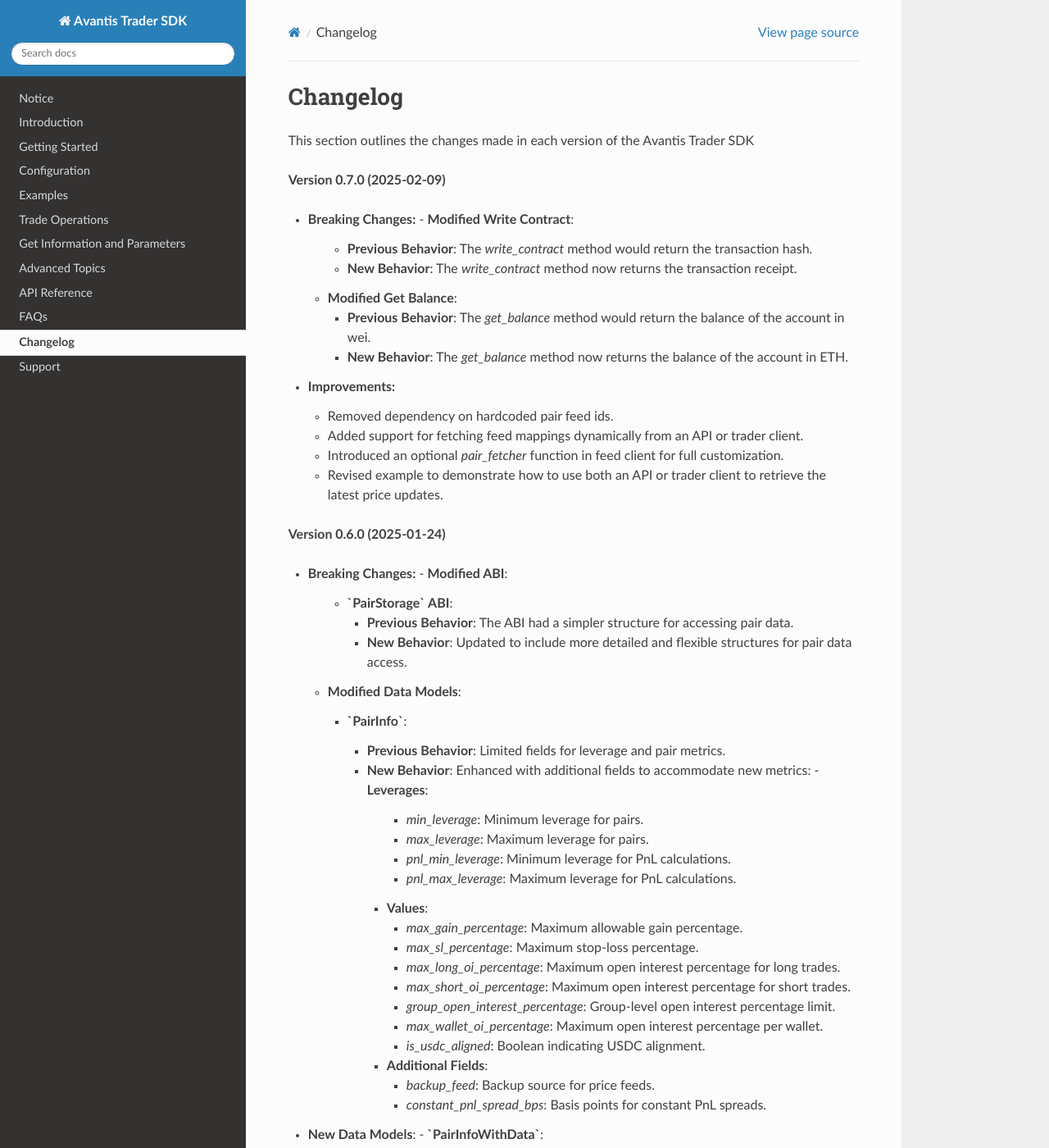
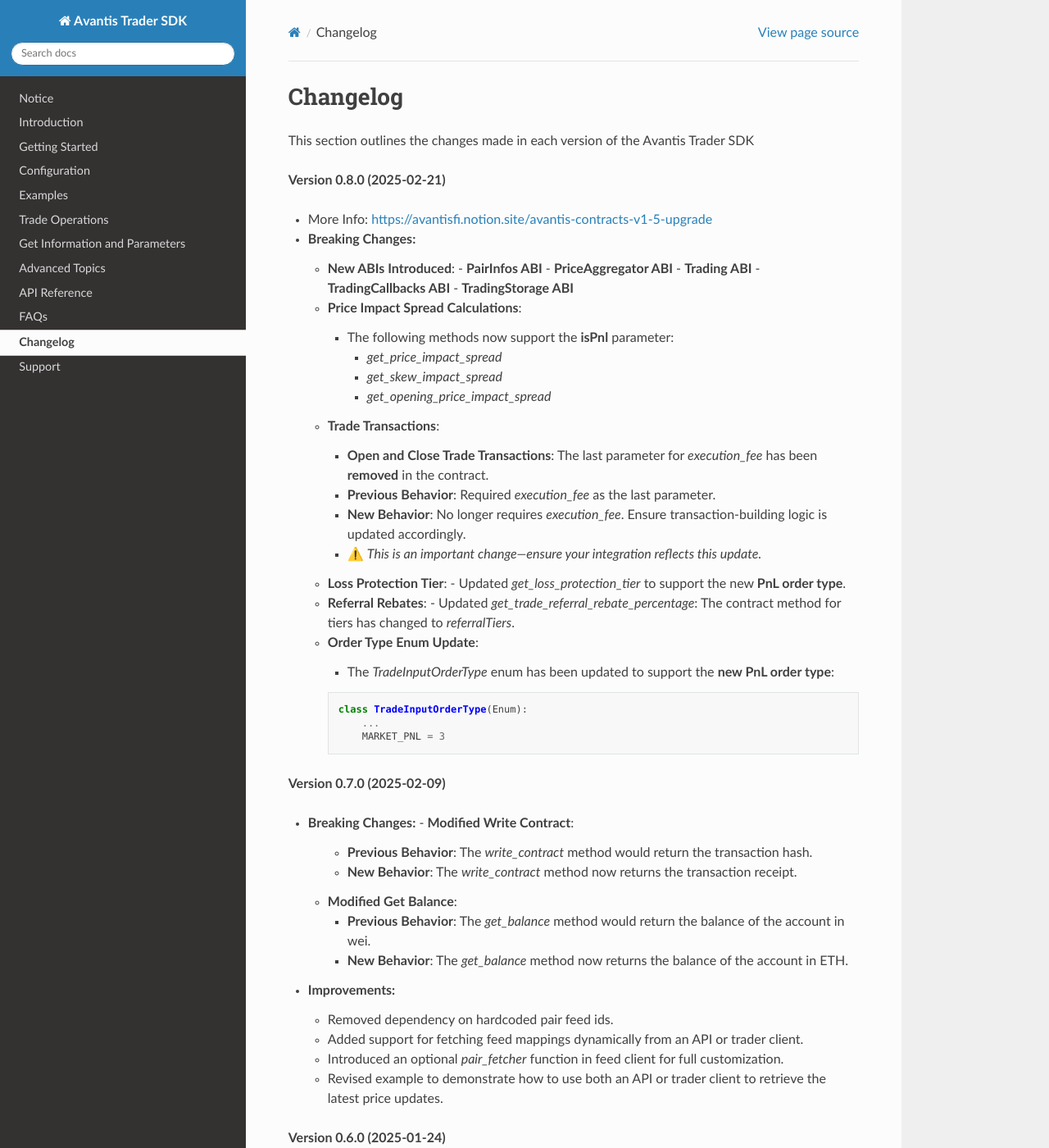
Before and after one commit to Avantis-Labs/avantis_trader_sdk, a Sphinx documentation site: the page built from docs/source/changelog.rst, in a window 1280 px wide and 1400 px high. Shown: the whole window at 82% size. Built offline with Sphinx 7.4.7 and the Read the Docs theme 3.1.0, drawn with Linux system fonts in a browser that asks for light colours; pages that are not in the unit, such as notebooks, are missing from menus.

```diff
--- a/docs/source/changelog.rst
+++ b/docs/source/changelog.rst
@@ -2,6 +2,52 @@ Changelog
 ---------
 
 This section outlines the changes made in each version of the Avantis Trader SDK
+
+**Version 0.8.0 (2025-02-21)**
+
+- More Info: https://avantisfi.notion.site/avantis-contracts-v1-5-upgrade
+
+- **Breaking Changes:**
+
+  - **New ABIs Introduced**:
+    - **PairInfos ABI**
+    - **PriceAggregator ABI**
+    - **Trading ABI**
+    - **TradingCallbacks ABI**
+    - **TradingStorage ABI**
+
+  - **Price Impact Spread Calculations**:
+
+    - The following methods now support the **isPnl** parameter:
+
+      - `get_price_impact_spread`
+      - `get_skew_impact_spread`
+      - `get_opening_price_impact_spread`
+
+  - **Trade Transactions**:
+
+    - **Open and Close Trade Transactions**: The last parameter for `execution_fee` has been **removed** in the contract.
+    - **Previous Behavior**: Required `execution_fee` as the last parameter.
+    - **New Behavior**: No longer requires `execution_fee`. Ensure transaction-building logic is updated accordingly.
+
+    - ⚠️ *This is an important change—ensure your integration reflects this update.*
+
+  - **Loss Protection Tier**:
+    - Updated `get_loss_protection_tier` to support the new **PnL order type**.
+
+  - **Referral Rebates**:
+    - Updated `get_trade_referral_rebate_percentage`: The contract method for tiers has changed to `referralTiers`.
+
+  - **Order Type Enum Update**:
+
+    - The `TradeInputOrderType` enum has been updated to support the **new PnL order type**:
+
+    .. code-block:: python
+
+        class TradeInputOrderType(Enum):
+            ...
+            MARKET_PNL = 3
+
 
 **Version 0.7.0 (2025-02-09)**
 
--- a/setup.py
+++ b/setup.py
@@ -2,7 +2,7 @@ from setuptools import setup, find_packages
 
 setup(
     name="avantis_trader_sdk",
-    version="0.7.0",
+    version="0.8.0",
     author="Avantis Labs",
     author_email="brank@avantisfi.com",
     description="SDK for interacting with Avantis trading contracts.",
```
Also changed, not shown: avantis_trader_sdk/__init__.py (+1 -22 lines).
